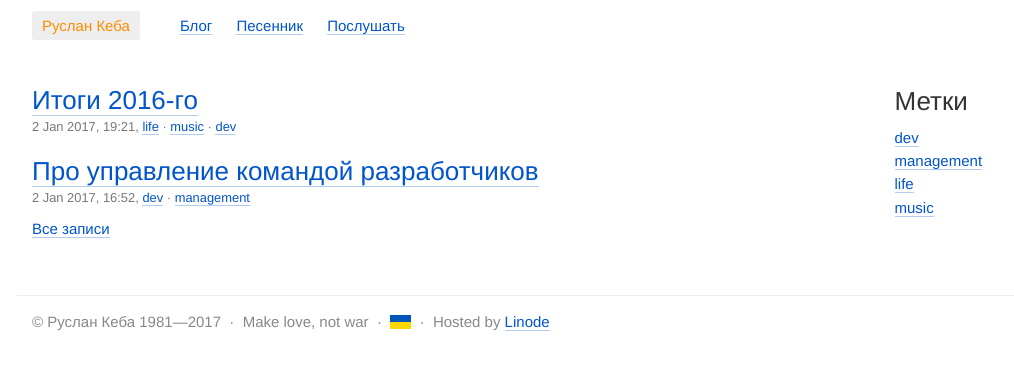
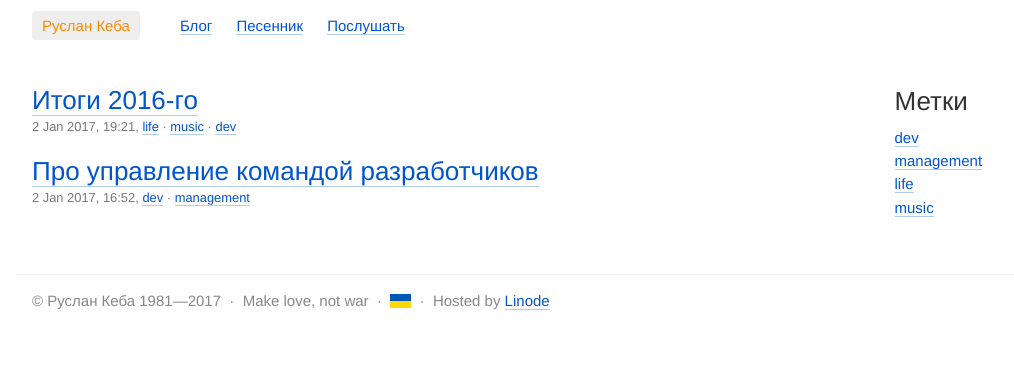
Before and after one commit to rukeba/stories, a Jekyll site: the page built from by-the-way/all.md, in a window 1280 px wide. Shown: the top 370 px of the page, without its empty margins (38-1052 px from the left). Built offline with Jekyll 4.4.1, drawn with Linux system fonts in a browser that asks for light colours.

Commit message:
blog full list fix

```diff
--- a/_layouts/list-all.html
+++ b/_layouts/list-all.html
@@ -23,8 +23,6 @@ layout: default
   </div>
 {% endfor %}
 
-<p><a href="/by-the-way/all/">Все записи</a></p>
-
 </div>
 
 <div class="col-sm-3">
```
